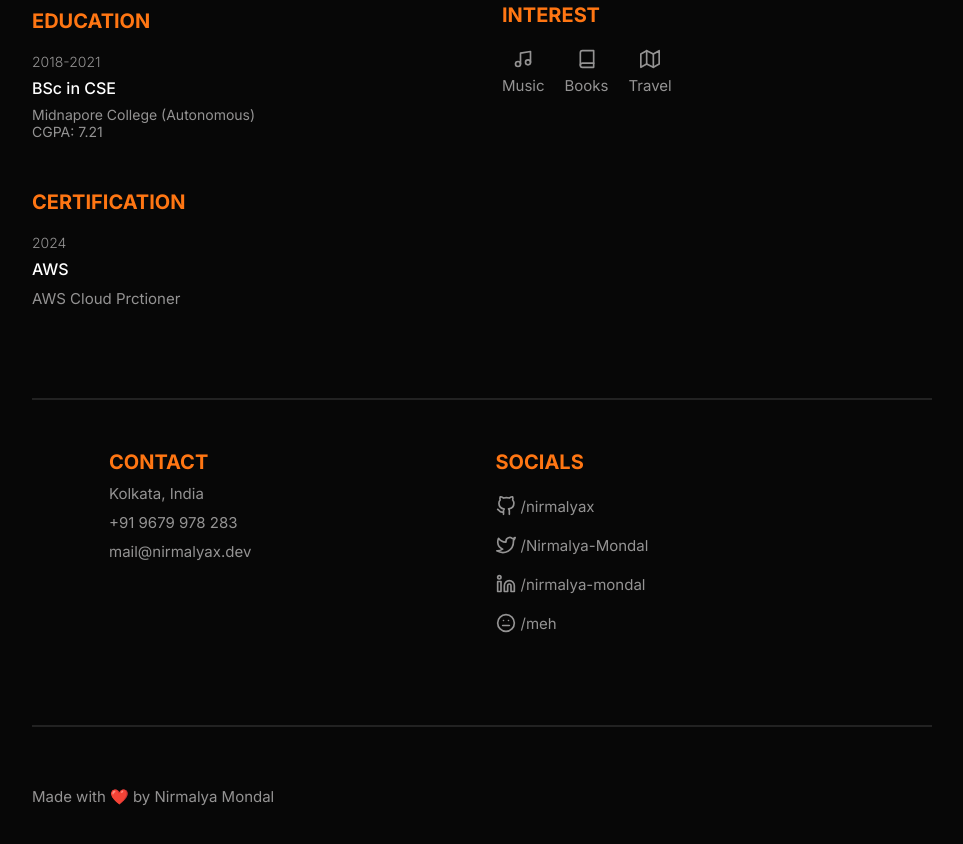
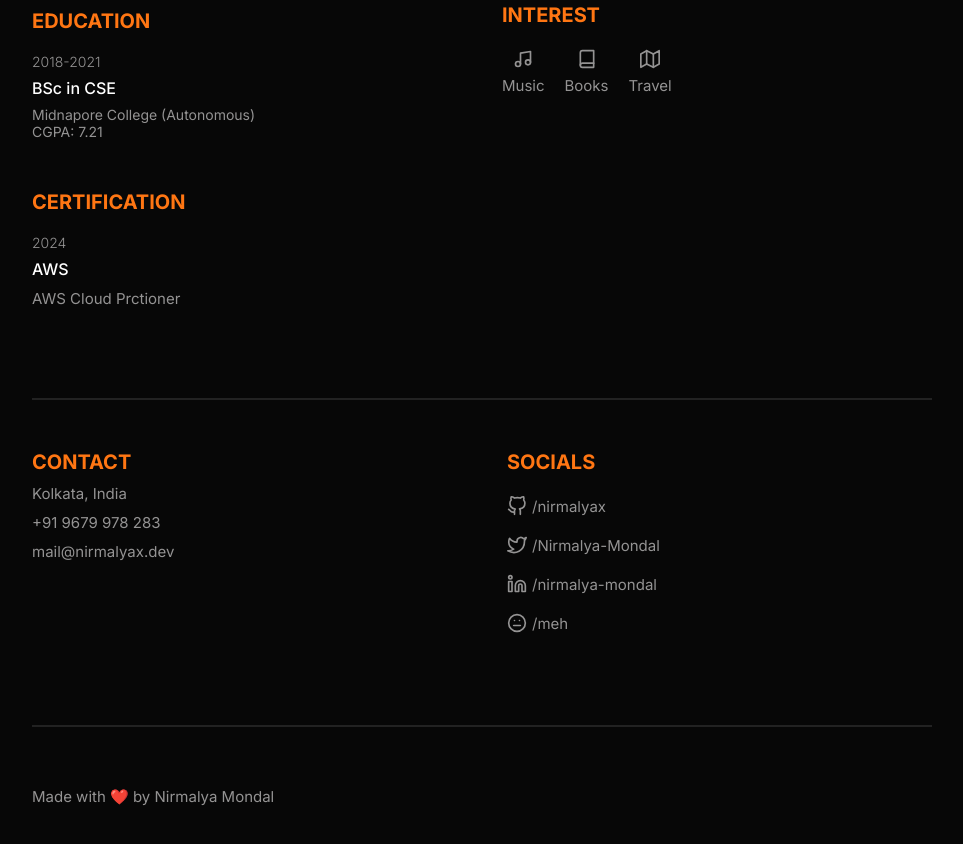
Before and after one commit to nirmalyax/Cloud-Resume-Project, a plain HTML site: page index.html in a window 1280 px wide. Shown: the part 1208-2052 px from the top of the page, without its empty margins (158-1121 px from the left). Drawn offline with nearby package versions, Linux system fonts and the light colour scheme.

Commit message:
fixed bugs

```diff
--- a/style.css
+++ b/style.css
@@ -86,7 +86,7 @@ a {
 	gap: 5rem;
 }
 .group-3 {
-	max-width: 700px;
+	/* max-width: 700px; */
 	width: 100%;
 	margin: 0 auto;
 	grid-column: 1/-1;
@@ -247,10 +247,6 @@ h5{
 	width: 2rem;
 }
 
-.contact{
-    margin-left: -23px;
-}
-
 hr {
 	grid-column: 1/-1;
 	width: 100%;
```
